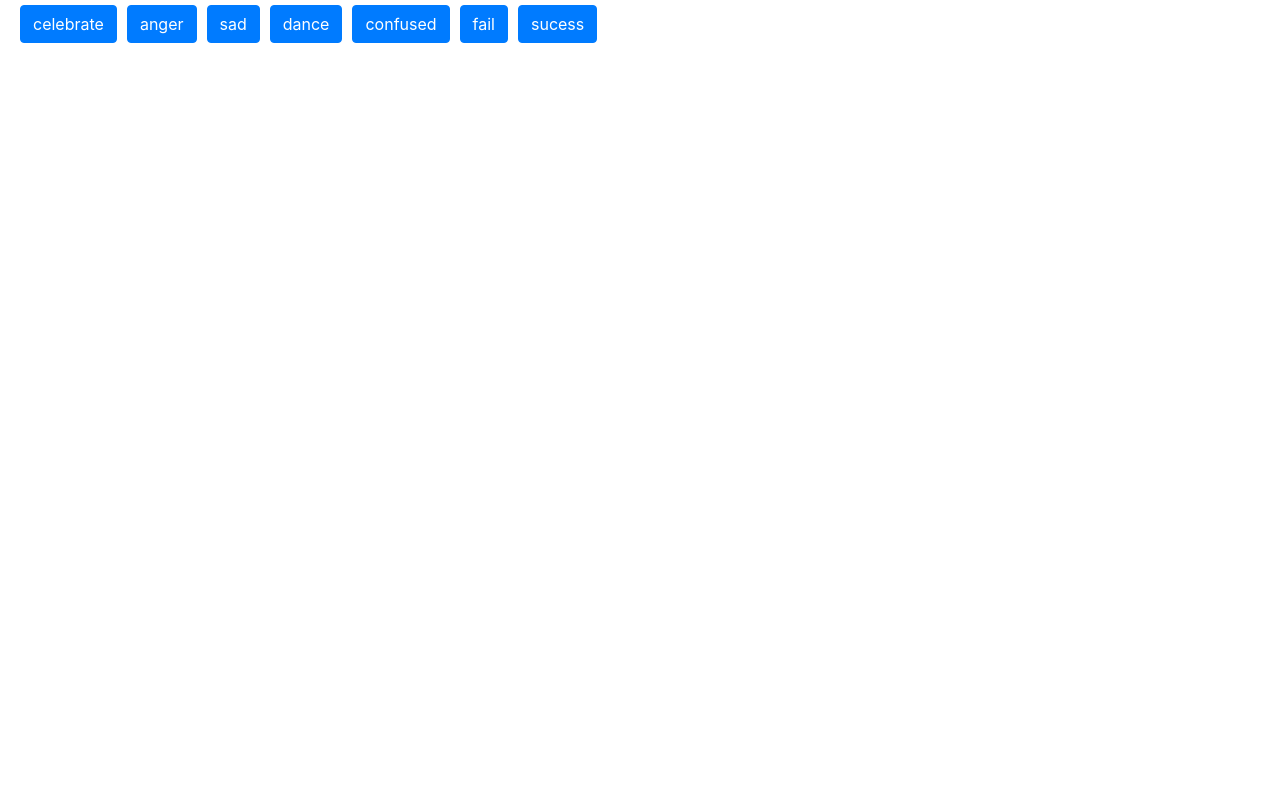
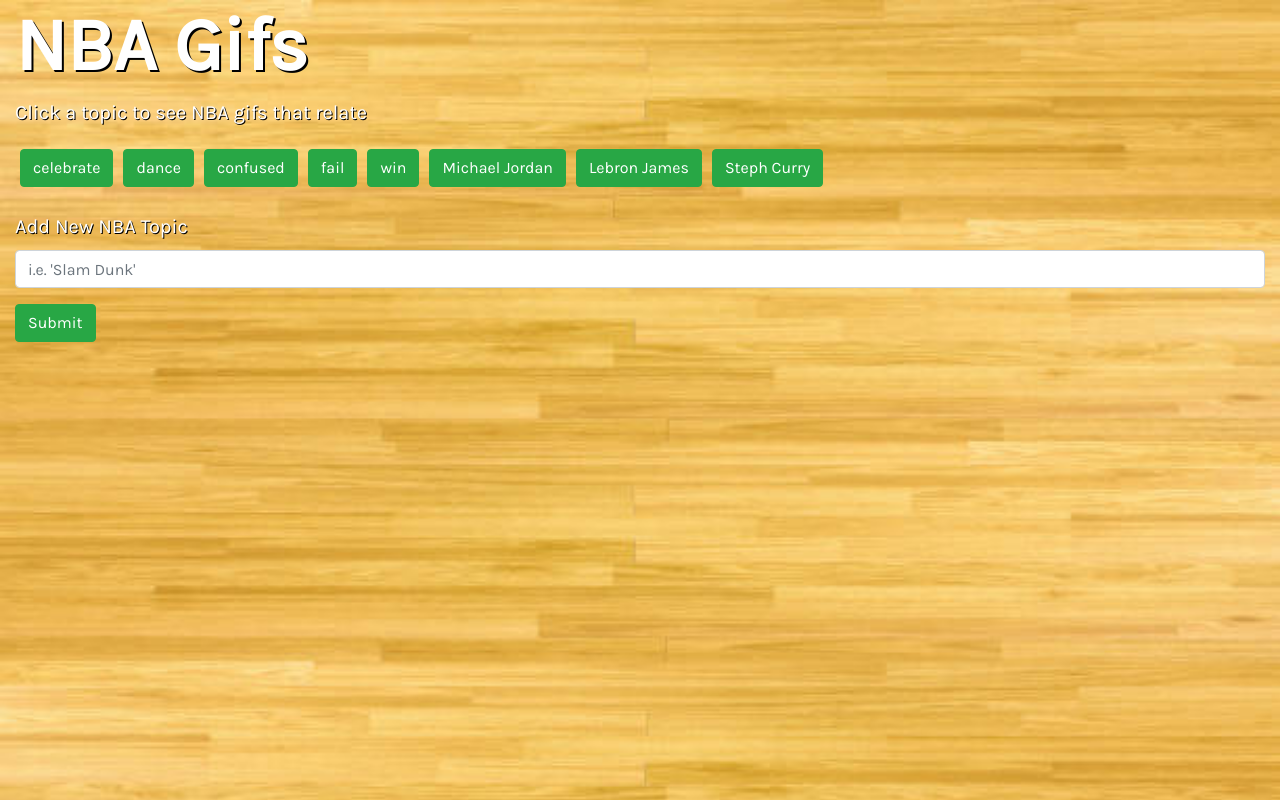
Before and after one commit to kschroeder20/NBA-Gifs, a plain HTML site: page index.html in a window 1280 px wide. Drawn offline with nearby package versions, Linux system fonts and the light colour scheme.

Commit message:
Added styling and comments - V1 is done

```diff
--- a/assets/css/style.css
+++ b/assets/css/style.css
@@ -1,9 +1,39 @@
+
+body,
+html{
+    background: url('../images/hardwoodbackground.jpg');
+    background-size: cover;
+}
+.container-fluid{
+    font-family: 'Karla',
+    sans-serif;
+    color: white;
+
+}
+
+#header-row h1{
+    font-weight: bolder;
+    font-size: 75px;
+    text-shadow: 2px 2px black;
+}
+
+#header-row p,
+#new-topic-label {
+    text-shadow: 1px 1px black;
+    font-size: 20px;
+}
+
 .topic {
     margin: 5px;
 }
 .gif{
     margin: 5px;
 }
-.hide{
-    display: none;
+#search-bar,
+#gif-row{
+    margin-top: 20px;
 }
+
+.btn{
+    background-color: red;
+}
--- a/assets/javascript/main.js
+++ b/assets/javascript/main.js
@@ -1,18 +1,25 @@
-let topics = ['celebrate', 'anger', 'sad', 'dance', 'confused', 'fail', 'sucess'];
+let topics = ['celebrate', 'dance', 'confused', 'fail', 'win', 'Michael Jordan', 'Lebron James', 'Steph Curry'];
 let queryURL = '';
-let imgSource = '';
-let staticGif = '';
-let movingGif = '';
 let staticURL = '';
 let movingURL = '';
-let currentURL = '';
 
 
 //Create buttons
+generateButtons();
+
+function generateButtons() {
+    //Empty button row
+    $("#topic-row").empty();
+    //Generate buttons based on the topics in the topics array
     for (let i = 0; i < topics.length; i++) {
-    $('<button type="button" class = "topic btn-primary btn">').attr("id", topics[i]).text(topics[i]).appendTo('#topic-row');
+        $('<button type="button" class="topic btn-success btn">')
+            //Add attributes to the buttons in case we want to access later
+            .attr("id", topics[i])
+            .attr("data-name", topics[i])
+            //Have but button say the topic
+            .text(topics[i])
+            .appendTo('#topic-row');
     }
-
     $('.topic').on('click', function () {
         //Empty from last selection
         $("#gif-row").empty();
@@ -27,8 +34,20 @@
         //Get the Gif function
         getGif();
     })
+};
 
-
+//When the user has submitted at topic in the form input, create a new button
+$('#submit-button').on('click', function () {
+    event.preventDefault();
+    //Get the value of what the user typed
+    let newTopic = $('#input-text').val();
+    //If there is something in the search bar, run the generateButtons functions,
+    //which will empty the current buttons and rerun with the new element in array
+    if (newTopic !== "") {
+        topics.push(newTopic);
+        generateButtons();
+    }
+});
 
 function getGif() {
     $.ajax({
@@ -37,7 +56,6 @@
     }).then(function (response) {
         //TEST
         console.log(response);
-
         //Display 10 gifs in a div inside the gif-row
         for (let j = 0; j < 10; j++) {
             //Get rating for image
@@ -49,46 +67,33 @@
             movingUrl = response.data[j].images.fixed_width.url;
 
             //Create an image element and put the source of the still image in there
-            staticGif = $('<img class = "gif" src = ' + staticUrl + ' data-moving =' + movingUrl + ' data-static = ' + staticUrl + ' data-state = "static" > ');
+            staticGif = $('<img class = "gif" src = ' + staticUrl +
+                ' data-moving =' + movingUrl +
+                ' data-static = ' + staticUrl +
+                ' data-state = "static" > ');
 
             //Create a div with the rating and the gif inside
-            $('<div class = "col-3">').append(rating).append(staticGif).insertAfter('#gif-row');
-
-
+            $('<div class = "col-lg-3 col-md-4 col-sm-6 col-xs-12">')
+                .append(rating)
+                .append(staticGif)
+                .insertAfter('#gif-row');
         }
     });
-
-
 };
 
-
-$(document).on('click','.gif', function (){
+//When someone clicks a Gif, make it move
+$(document).on('click', '.gif', function () {
+    //Grab the data state from the Gif clicked an put in variable
     let state = $(this).attr('data-state');
+    //TEST
     console.log(state);
-
+    //If the state is static, change the source of image to what is currently in the
+    //data-moving attribute of the Gif and vice versa
     if (state === 'static') {
         $(this).attr('src', $(this).attr('data-moving'));
         $(this).attr('data-state', 'moving');
-    } else{
+    } else {
         $(this).attr('src', $(this).attr('data-static'));
         $(this).attr('data-state', 'static');
     }
 });
-
-// function moveGif() {
-//     $('.static-gif').hide();
-//     $.ajax({
-//         url: queryURL,
-//         method: "GET"
-//     }).then(function (response) {
-//         for (let j = 0; j < 10; j++) {
-//             //Set image source to the still Gif image
-//             let movingImgSource = response.data[j].images.fixed_width.url;
-//             //Create an image element and put the source of the still image in there
-//             let movingGif = $('<img class = "moving-gif" src = ' + movingImgSource + ' > ');
-//             //Create a div with the rating and the gif inside
-//             $('<div class = "col-3">').append(ratingText).append(movingGif).insertAfter('#gif-row');
-//         }
-
-//     });
-// };
--- a/index.html
+++ b/index.html
@@ -4,22 +4,41 @@
     <head>
         <meta charset="utf-8">
         <meta http-equiv="X-UA-Compatible" content="IE=edge">
-        <title>Page Title</title>
+        <title>NBA Gifs</title>
         <meta name="viewport" content="width=device-width, initial-scale=1">
+        <link href="https://fonts.googleapis.com/css?family=Karla" rel="stylesheet">
+
         <link rel="stylesheet" type="text/css" media="screen" href="./assets/css/style.css">
-        <script src="http://code.jquery.com/jquery-3.3.1.js" integrity="sha256-2Kok7MbOyxpgUVvAk/HJ2jigOSYS2auK4Pfzbm7uH60="
+        <script src="https://code.jquery.com/jquery-3.3.1.js" integrity="sha256-2Kok7MbOyxpgUVvAk/HJ2jigOSYS2auK4Pfzbm7uH60="
             crossorigin="anonymous"></script>
         <link rel="stylesheet" href="https://stackpath.bootstrapcdn.com/bootstrap/4.3.1/css/bootstrap.min.css"
             integrity="sha384-ggOyR0iXCbMQv3Xipma34MD+dH/1fQ784/j6cY/iJTQUOhcWr7x9JvoRxT2MZw1T" crossorigin="anonymous" />
+        <link rel="stylesheet" href="https://use.fontawesome.com/releases/v5.8.1/css/all.css" integrity="sha384-50oBUHEmvpQ+1lW4y57PTFmhCaXp0ML5d60M1M7uH2+nqUivzIebhndOJK28anvf"
+            crossorigin="anonymous">
+
+
+
     </head>
 
     <body>
         <div class='container-fluid'>
             <div class="row">
+                <div class="col-12" id="header-row">
+                    <h1>NBA Gifs</h1>
+                    <p>Click a topic to see NBA gifs that relate</p>
+                </div>
+            </div>
+            <div class="row">
                 <div class="col-12" id="topic-row"></div>
             </div>
             <div class="row">
-                <div class="col-12" id="search-bar"></div>
+                <div class="col-12" id="search-bar">
+                    <div class="form-group">
+                        <label id='new-topic-label'>Add New NBA Topic</label>
+                        <input type="text" class="form-control" id="input-text" placeholder="i.e. 'Slam Dunk'">
+                    </div>
+                    <button id='submit-button' type="submit" class="btn btn-success">Submit</button>
+                </div>
             </div>
             <div class="row">
                 <div class="col-12" id="gif-row"></div>
```
Also changed, not shown: assets/images/hardwoodbackground.jpg (added), 3 other files. Lines whose indentation alone changed are shown as unchanged.
